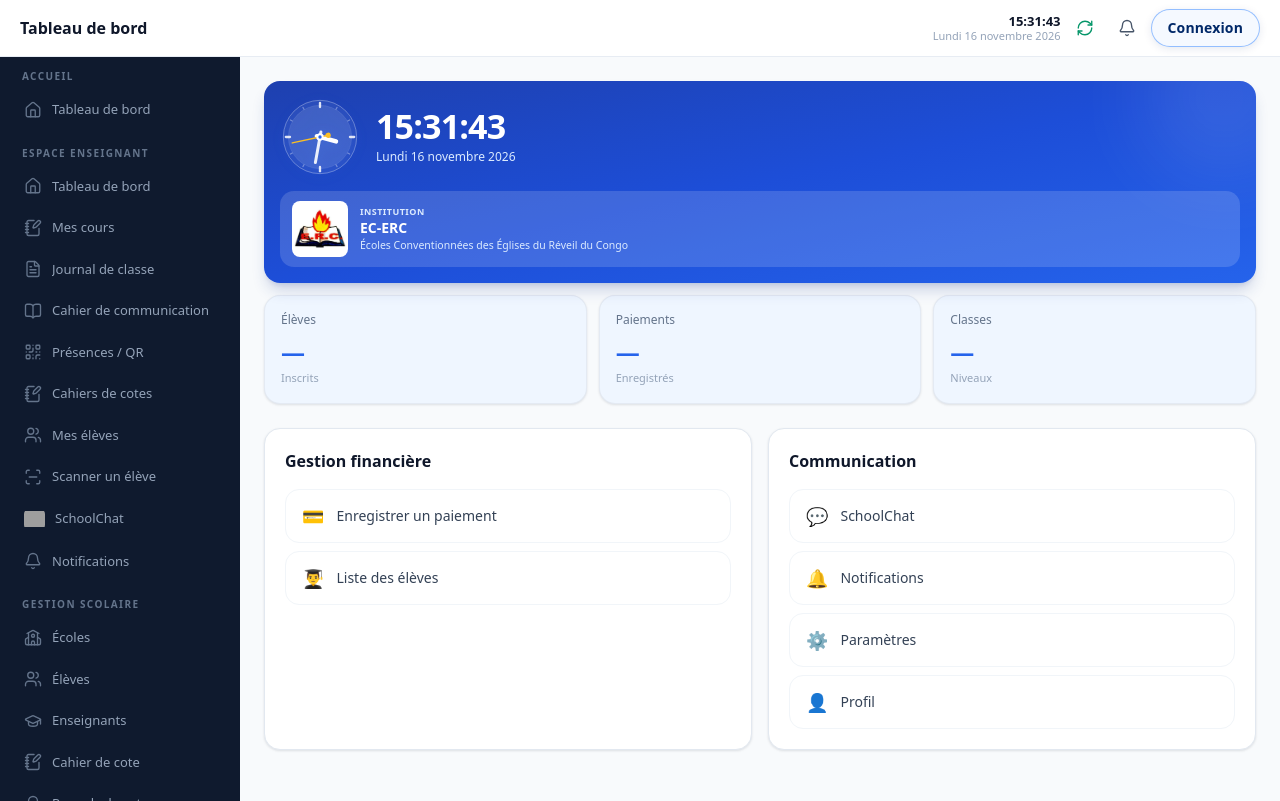
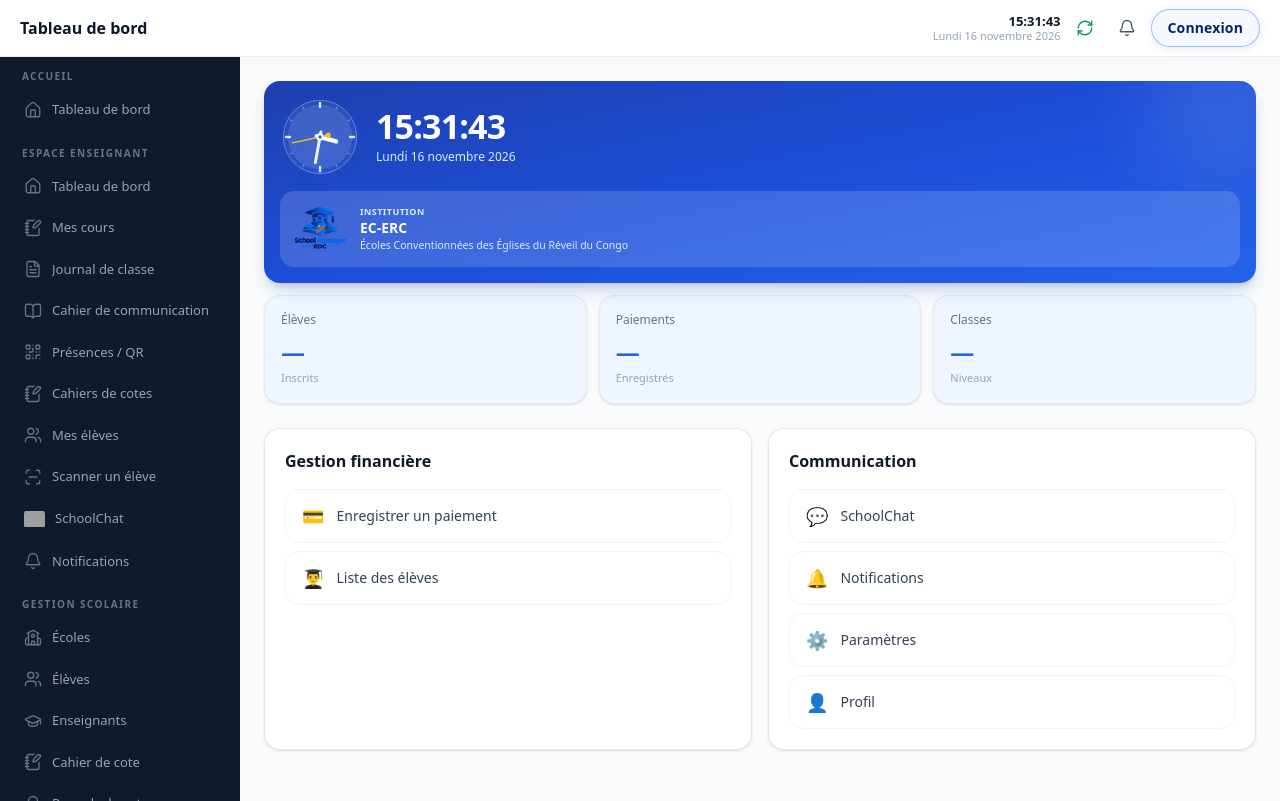
Before and after one commit to cabrelsamm2810/school-manager-rdc, a Next.js app: page /comptable in a window 1280 px wide. Built offline with nearby package versions, Linux system fonts and the light colour scheme; no server answers; grey boxes are pictures that could not be loaded.

Commit message:
Restaurer le logo EC-ERC d'"'"'origine et supprimer le padding associé
Co-authored-by: base44-builder[bot] <245833847+base44-builder[bot]@users.noreply.github.com>

```diff
--- a/components/dashboards/ClockCard.tsx
+++ b/components/dashboards/ClockCard.tsx
@@ -124,9 +124,9 @@ export function ClockCard({ institutionLabel }: { institutionLabel?: string | nu
       {showEcErc ? (
         <div className="relative mt-3.5 flex items-center gap-3 rounded-xl bg-white/15 px-3 py-2.5">
           <img
-            src="/illustrations/ec-erc-logo.jpg"
+            src="/illustrations/ec-erc-logo.png"
             alt="Logo EC-ERC"
-            className="h-14 w-14 shrink-0 rounded-lg bg-white object-contain p-0.5"
+            className="h-14 w-14 shrink-0 object-contain"
           />
           <div className="min-w-0">
             <p className="text-[9px] font-semibold uppercase tracking-wider text-brand-100">Institution</p>
```
Also changed, not shown: public/illustrations/ec-erc-logo.png (added).
